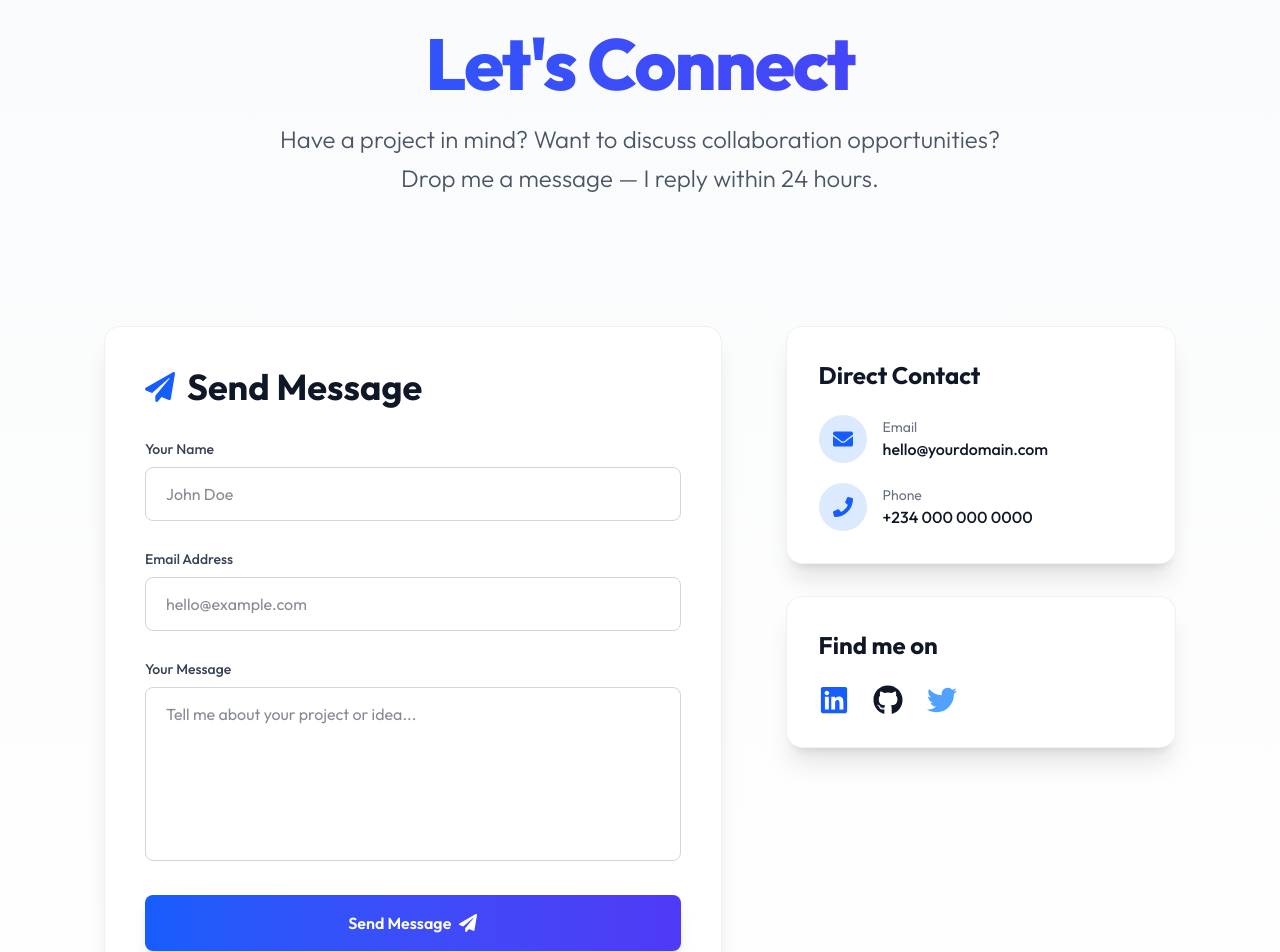
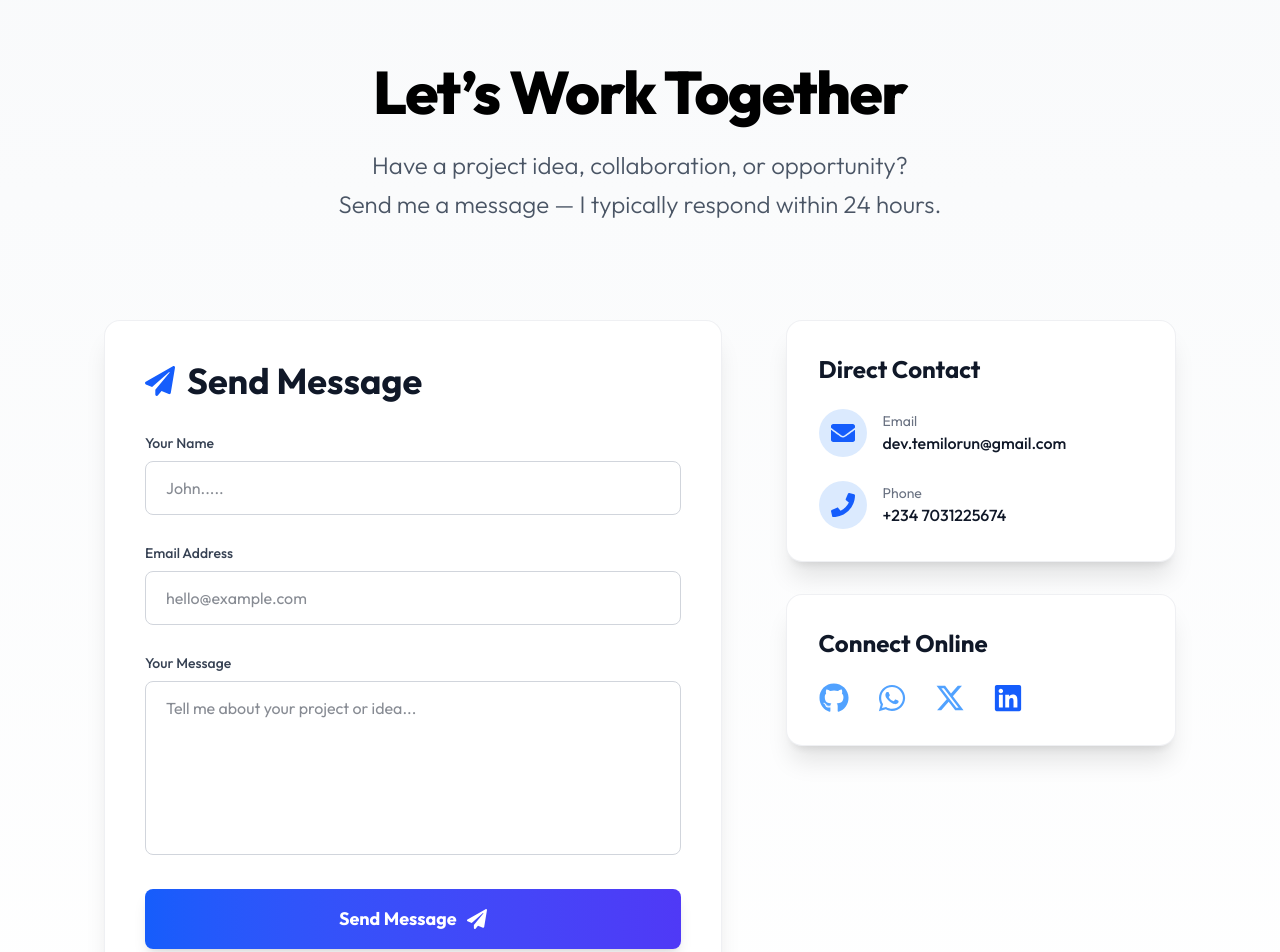
Before and after one commit to devTemilorun/next.js-portfolio, a Next.js app: page /Contact in a window 1280 px wide. Shown: the part 100-1052 px from the top of the page. Built offline with nearby package versions, Linux system fonts and the light colour scheme.

Commit message:
Retouch in the contact page and implementation of the form submission

```diff
--- a/src/app/Contact/page.tsx
+++ b/src/app/Contact/page.tsx
@@ -1,7 +1,6 @@
-// app/contact/page.tsx
 'use client'
 
-import React from 'react'
+import React, { useState } from 'react'
 import { motion } from 'framer-motion'
 import { useForm, SubmitHandler } from 'react-hook-form'
 import { zodResolver } from '@hookform/resolvers/zod'
@@ -11,13 +10,17 @@ import {
   FaPhone,
   FaLinkedin,
   FaGithub,
-  FaTwitter,
-  FaPaperPlane
+  FaPaperPlane,
+  FaWhatsapp
 } from 'react-icons/fa'
+import { FaXTwitter } from 'react-icons/fa6'
 
-// ────────────────────────────────────────────────
-// Form Schema + Types
-// ────────────────────────────────────────────────
+import PagesNavbar from '@/src/components/PagesNavbar'
+import Footer from '@/src/components/Footer'
+
+
+const WEB3FORMS_ACCESS_KEY = 'bfb3e646-41fe-4500-bbb7-3f621a355715'
+
 const contactFormSchema = z.object({
   name: z.string().min(2, 'Name must be at least 2 characters'),
   email: z.string().email('Please enter a valid email'),
@@ -26,10 +29,10 @@ const contactFormSchema = z.object({
 
 type ContactFormInputs = z.infer<typeof contactFormSchema>
 
-// ────────────────────────────────────────────────
-// Main Component
-// ────────────────────────────────────────────────
 export default function ContactPage() {
+  const [submitStatus, setSubmitStatus] = useState<'idle' | 'loading' | 'success' | 'error'>('idle')
+  const [submitMessage, setSubmitMessage] = useState('')
+
   const {
     register,
     handleSubmit,
@@ -45,19 +48,46 @@ export default function ContactPage() {
   })
 
   const onSubmit: SubmitHandler<ContactFormInputs> = async (data) => {
-    // ── Replace this with real submission logic ──
-    // Examples: fetch('/api/contact'), EmailJS, Formspree, Resend, etc.
-    console.log('Form data:', data)
+    setSubmitStatus('loading')
+    setSubmitMessage('')
 
-    await new Promise(resolve => setTimeout(resolve, 1200)) // simulate network
-    alert('Thank you! Your message has been sent.')
+    const formData = new FormData()
+    formData.append('access_key', WEB3FORMS_ACCESS_KEY)
+    formData.append('name', data.name)
+    formData.append('email', data.email)
+    formData.append('message', data.message)
+
+
+    try {
+      const response = await fetch('https://api.web3forms.com/submit', {
+        method: 'POST',
+        body: formData,
+        headers: {
+          'Accept': 'application/json',
+        },
+      })
+
+      const json = await response.json()
+
+      if (json.success) {
+        setSubmitStatus('success')
+        setSubmitMessage('Thank you! Your message has been sent.')
         reset()
+      } else {
+        setSubmitStatus('error')
+        setSubmitMessage(json.message || 'Failed to send message. Please try again.')
+      }
+    } catch (err) {
+      setSubmitStatus('error')
+      setSubmitMessage('Network error — please check your connection.')
+    }
   }
 
   return (
+    <div>
+      <PagesNavbar/>
       <div className="min-h-screen bg-gradient-to-b from-gray-50 to-white dark:from-gray-950 dark:to-gray-900 text-gray-900 dark:text-gray-100">
-      {/* Hero / Heading Section */}
-      <section className="relative py-20 md:py-32 overflow-hidden">
+        <section className="relative pt-16 pb-16 md:pb-24 overflow-hidden">
           <div className="absolute inset-0 bg-grid-slate-900/[0.04] dark:bg-grid-slate-100/[0.03]" />
           <div className="relative container mx-auto px-6 md:px-10 max-w-6xl">
             <motion.div
@@ -66,22 +96,19 @@ export default function ContactPage() {
               transition={{ duration: 0.9 }}
               className="text-center"
             >
-            <h1 className="text-5xl sm:text-6xl md:text-7xl font-extrabold tracking-tight mb-5 bg-clip-text text-transparent bg-gradient-to-r from-blue-600 to-indigo-600 dark:from-blue-400 dark:to-indigo-400">
-              Let's Connect
+              <h1 className="text-3xl sm:text-5xl md:text-6xl font-extrabold tracking-tight mb-6 text-black">
+                Let’s Work Together
               </h1>
-            <p className="text-xl md:text-2xl text-gray-600 dark:text-gray-400 max-w-3xl mx-auto font-light leading-relaxed">
-              Have a project in mind? Want to discuss collaboration opportunities?<br className="hidden sm:block" />
-              Drop me a message — I reply within 24 hours.
+              <p className="text-lg sm:text-xl md:text-2xl text-gray-600 dark:text-gray-400 max-w-3xl mx-auto font-light leading-relaxed">
+                Have a project idea, collaboration, or opportunity?<br className="hidden sm:block" />
+                Send me a message — I typically respond within 24 hours.
               </p>
             </motion.div>
           </div>
         </section>
-
-      {/* Main Content – Form + Info */}
-      <section className="pb-24 md:pb-32">
+        <section className="pb-20 md:pb-32">
           <div className="container mx-auto px-6 md:px-10 max-w-6xl">
             <div className="grid lg:grid-cols-5 gap-10 xl:gap-16">
-            {/* Contact Form – 3/5 columns */}
               <motion.div
                 initial={{ opacity: 0, x: -40 }}
                 whileInView={{ opacity: 1, x: 0 }}
@@ -93,8 +120,14 @@ export default function ContactPage() {
                   <FaPaperPlane className="text-3xl text-blue-600 dark:text-blue-400" />
                   <h2 className="text-3xl md:text-4xl font-bold">Send Message</h2>
                 </div>
-
                 <form onSubmit={handleSubmit(onSubmit)} className="space-y-7">
+                  <input
+                    type="text"
+                    name="botcheck"
+                    className="hidden"
+                    tabIndex={-1}
+                    autoComplete="off"
+                  />
                   <div>
                     <label htmlFor="name" className="block text-sm font-medium mb-2 text-gray-700 dark:text-gray-300">
                       Your Name
@@ -104,13 +137,12 @@ export default function ContactPage() {
                       type="text"
                       {...register('name')}
                       className="w-full px-5 py-3.5 rounded-lg border border-gray-300 dark:border-gray-600 bg-white/50 dark:bg-gray-900/50 focus:border-blue-500 focus:ring-2 focus:ring-blue-500/30 outline-none transition-all"
-                    placeholder="John Doe"
+                      placeholder="John....."
                     />
                     {errors.name && (
                       <p className="mt-1.5 text-sm text-red-600 dark:text-red-400">{errors.name.message}</p>
                     )}
                   </div>
-
                   <div>
                     <label htmlFor="email" className="block text-sm font-medium mb-2 text-gray-700 dark:text-gray-300">
                       Email Address
@@ -126,7 +158,6 @@ export default function ContactPage() {
                       <p className="mt-1.5 text-sm text-red-600 dark:text-red-400">{errors.email.message}</p>
                     )}
                   </div>
-
                   <div>
                     <label htmlFor="message" className="block text-sm font-medium mb-2 text-gray-700 dark:text-gray-300">
                       Your Message
@@ -142,24 +173,31 @@ export default function ContactPage() {
                       <p className="mt-1.5 text-sm text-red-600 dark:text-red-400">{errors.message.message}</p>
                     )}
                   </div>
-
                   <button
                     type="submit"
-                  disabled={isSubmitting}
-                  className="w-full py-4 bg-gradient-to-r from-blue-600 to-indigo-600 hover:from-blue-700 hover:to-indigo-700 text-white font-semibold rounded-lg shadow-lg transform transition-all hover:scale-[1.02] disabled:opacity-60 disabled:hover:scale-100 disabled:cursor-not-allowed flex items-center justify-center gap-2"
+                    disabled={isSubmitting || submitStatus === 'loading'}
+                    className="w-full py-4 px-6 bg-gradient-to-r from-blue-600 to-indigo-600 hover:from-blue-700 hover:to-indigo-700 text-white font-bold text-lg rounded-lg shadow-lg transition-all hover:scale-[1.02] disabled:opacity-60 disabled:hover:scale-100 disabled:cursor-not-allowed flex items-center justify-center gap-2.5"
                   >
-                  {isSubmitting ? (
-                    <>Sending...</>
+                    {submitStatus === 'loading' || isSubmitting ? (
+                      'Sending...'
                     ) : (
                       <>
-                      Send Message <FaPaperPlane className="text-lg" />
+                        Send Message <FaPaperPlane className="text-xl" />
                       </>
                     )}
                   </button>
+                  {submitStatus === 'success' && (
+                    <div className="p-5 bg-green-100 dark:bg-green-900/40 text-green-800 dark:text-green-200 rounded-xl text-center font-medium border border-green-200 dark:border-green-800/50">
+                      {submitMessage}
+                    </div>
+                  )}
+                  {submitStatus === 'error' && (
+                    <div className="p-5 bg-red-100 dark:bg-red-900/40 text-red-800 dark:text-red-200 rounded-xl text-center font-medium border border-red-200 dark:border-red-800/50">
+                      {submitMessage}
+                    </div>
+                  )}
                 </form>
               </motion.div>
-
-            {/* Contact Info Sidebar – 2/5 columns */}
               <motion.div
                 initial={{ opacity: 0, x: 40 }}
                 whileInView={{ opacity: 1, x: 0 }}
@@ -167,48 +205,47 @@ export default function ContactPage() {
                 transition={{ duration: 0.8, delay: 0.2 }}
                 className="lg:col-span-2 space-y-8"
               >
-              {/* Email & Phone Card */}
                 <div className="bg-white dark:bg-gray-800/70 backdrop-blur-sm p-8 rounded-2xl shadow-xl border border-gray-200/60 dark:border-gray-700/60">
                   <h3 className="text-2xl font-bold mb-6">Direct Contact</h3>
-                <div className="space-y-5">
+                  <div className="space-y-6">
                     <div className="flex items-center gap-4">
-                    <div className="w-12 h-12 rounded-full bg-blue-100 dark:bg-blue-900/40 flex items-center justify-center text-blue-600 dark:text-blue-400 text-xl">
+                      <div className="w-12 h-12 rounded-full bg-blue-100 dark:bg-blue-900/40 flex items-center justify-center text-blue-600 dark:text-blue-400 text-2xl">
                         <FaEnvelope />
                       </div>
                       <div>
                         <p className="text-sm text-gray-500 dark:text-gray-400">Email</p>
-                      <a href="mailto:hello@yourdomain.com" className="font-medium hover:text-blue-600 dark:hover:text-blue-400 transition-colors">
-                        hello@yourdomain.com
+                        <a href="mailto:dev.temilorun@gmail.com?subject=Inquiry&body=Hello,%0A%0AI'd%20like%20to%20discuss..." className="font-medium hover:text-blue-600 dark:hover:text-blue-400 transition-colors">
+                          dev.temilorun@gmail.com
                         </a>
                       </div>
                     </div>
-
                     <div className="flex items-center gap-4">
-                    <div className="w-12 h-12 rounded-full bg-blue-100 dark:bg-blue-900/40 flex items-center justify-center text-blue-600 dark:text-blue-400 text-xl">
+                      <div className="w-12 h-12 rounded-full bg-blue-100 dark:bg-blue-900/40 flex items-center justify-center text-blue-600 dark:text-blue-400 text-2xl">
                         <FaPhone />
                       </div>
                       <div>
                         <p className="text-sm text-gray-500 dark:text-gray-400">Phone</p>
-                      <a href="tel:+2340000000000" className="font-medium hover:text-blue-600 dark:hover:text-blue-400 transition-colors">
-                        +234 000 000 0000
+                        <a href="tel:+2347041225674" className="font-medium hover:text-blue-600 dark:hover:text-blue-400 transition-colors">
+                          +234 7031225674
                         </a>
                       </div>
                     </div>
                   </div>
                 </div>
-
-              {/* Social Links Card */}
                 <div className="bg-white dark:bg-gray-800/70 backdrop-blur-sm p-8 rounded-2xl shadow-xl border border-gray-200/60 dark:border-gray-700/60">
-                <h3 className="text-2xl font-bold mb-6">Find me on</h3>
-                <div className="flex gap-6 text-3xl">
-                  <a href="https://linkedin.com/in/yourprofile" target="_blank" rel="noopener noreferrer" className="text-blue-600 hover:text-blue-800 dark:text-blue-400 dark:hover:text-blue-300 transition-colors">
-                    <FaLinkedin />
-                  </a>
-                  <a href="https://github.com/yourusername" target="_blank" rel="noopener noreferrer" className="hover:text-gray-700 dark:hover:text-gray-300 transition-colors">
+                  <h3 className="text-2xl font-bold mb-6">Connect Online</h3>
+                  <div className="flex gap-7 text-3xl">
+                    <a href="https://github.com/devTemilorun" target="_blank" rel="noopener noreferrer" className="text-blue-400 hover:text-blue-600 transition-colors">
                       <FaGithub />
                     </a>
-                  <a href="https://twitter.com/yourhandle" target="_blank" rel="noopener noreferrer" className="text-blue-400 hover:text-blue-600 transition-colors">
-                    <FaTwitter />
+                    <a href="https://wa.me/2347031225674?text=Hello!%20I'm%20interested%20in%20your%20services." target="_blank" rel="noopener noreferrer" className="text-blue-400 hover:text-blue-600 transition-colors">
+                      <FaWhatsapp/>
+                    </a>
+                    <a href="https://twitter.com/ISCRYPT0001" target="_blank" rel="noopener noreferrer" className="text-blue-400 hover:text-blue-600 transition-colors">
+                      <FaXTwitter/>
+                    </a>
+                    <a href="https://www.linkedin.com/in/olawuni-israel-oluwatemilorun-85714a324" target="_blank" rel="noopener noreferrer" className="text-blue-600 hover:text-blue-800 dark:text-blue-400 dark:hover:text-blue-300 transition-colors">
+                      <FaLinkedin />
                     </a>
                   </div>
                 </div>
@@ -217,5 +254,7 @@ export default function ContactPage() {
           </div>
         </section>
       </div>
+    <Footer/>
+    </div>
   )
 }
--- a/src/components/Contact.tsx
+++ b/src/components/Contact.tsx
@@ -9,9 +9,7 @@ import { MdEmail, MdLocationOn } from "react-icons/md"
 const Contact = () => {
   return (
     <section className="min-h-screen w-full py-24 px-6">
-
-      {/* Header */}
-      <div className="max-w-3xl mx-auto text-center mb-20">
+      <div className="max-w-3xl mx-auto text-center mb-12">
         <h1 className="text-5xl font-light tracking-wide text-gray-900">
           Let’s Work Together
         </h1>
@@ -20,84 +18,54 @@ const Contact = () => {
           Send me a message — I typically respond within 24 hours.
         </p>
       </div>
+      <div className="max-w-6xl mx-auto grid grid-cols-1 md:grid-cols-2 gap-10 items-stretch">
+        <div className="backdrop-blur-xl bg-white/60 border border-white/40 shadow-xl rounded-3xl p-8 md:p-10">
+          <div className="space-y-8 py-6 px-2 md:px-6">
+            <div className="text-center space-y-5">
+                <h3 className="text-2xl md:text-3xl font-semibold text-gray-800 dark:text-gray-100">
+                Ready to Build Something Exceptional?
+                </h3>
 
-      {/* Main Content */}
-      <div className="max-w-6xl mx-auto grid grid-cols-1 md:grid-cols-2 gap-10 items-stretch">
+                <p className="text-gray-600 dark:text-gray-300 max-w-2xl mx-auto leading-relaxed">
+                I deliver <span className="font-semibold text-indigo-600 dark:text-indigo-400">clean, modern, performant</span> code
+                with attention to detail, strong architecture, and excellent user experience.
+                </p>
 
-        {/* CONTACT FORM */}
-        <div className="backdrop-blur-xl bg-white/60 border border-white/40 shadow-xl rounded-3xl p-8 md:p-10">
-
-          <h2 className="text-2xl font-semibold mb-8 text-gray-800 tracking-wide">
-            Send Message
-          </h2>
-
-          <form className="space-y-6">
-
-            {/* Name */}
-            <div className="flex flex-col gap-2">
-              <label className="text-sm text-gray-600">Full Name</label>
-              <input
-                type="text"
-                placeholder="John Doe"
-                className="w-full rounded-xl border border-gray-300 bg-white/70 px-4 py-3 outline-none focus:border-indigo-500 focus:ring-2 focus:ring-indigo-200 transition"
-              />
+                <p className="text-gray-600 dark:text-gray-300 font-medium">
+                Let's turn your vision into high-quality reality.
+                </p>
             </div>
 
-            {/* Email */}
-            <div className="flex flex-col gap-2">
-              <label className="text-sm text-gray-600">Email Address</label>
-              <input
-                type="email"
-                placeholder="example@email.com"
-                className="w-full rounded-xl border border-gray-300 bg-white/70 px-4 py-3 outline-none focus:border-indigo-500 focus:ring-2 focus:ring-indigo-200 transition"
-              />
+            <div className="flex flex-col sm:flex-row gap-4 justify-center pt-4">
+                <Link href="/Contact"
+                    className="inline-flex items-center justify-center gap-2 px-8 py-4 rounded-xl text-white font-medium tracking-wide
+                    bg-gradient-to-r from-indigo-500 to-blue-600
+                    hover:from-indigo-600 hover:to-blue-700
+                    shadow-lg hover:shadow-indigo-300/40
+                    transition-all duration-300 transform hover:-translate-y-0.5 active:translate-y-0"
+                >
+                    <span>Start a Conversation</span>
+                    <svg
+                        className="w-5 h-5"
+                        fill="none"
+                        stroke="currentColor"
+                        viewBox="0 0 24 24"
+                    >
+                        <path strokeLinecap="round" strokeLinejoin="round" strokeWidth={2} d="M14 5l7 7m0 0l-7 7m7-7H3" />
+                    </svg>
+                </Link>
             </div>
 
-            {/* Subject */}
-            <div className="flex flex-col gap-2">
-              <label className="text-sm text-gray-600">Subject</label>
-              <input
-                type="text"
-                placeholder="Project Discussion"
-                className="w-full rounded-xl border border-gray-300 bg-white/70 px-4 py-3 outline-none focus:border-indigo-500 focus:ring-2 focus:ring-indigo-200 transition"
-              />
+            <p className="text-center text-sm text-gray-500 dark:text-gray-400 pt-4">
+                Usually reply within 4–12 hours • Confidentiality assured
+            </p>
             </div>
-
-            {/* Message */}
-            <div className="flex flex-col gap-2">
-              <label className="text-sm text-gray-600">Message</label>
-              <textarea
-                rows={5}
-                placeholder="Tell me about your project..."
-                className="w-full resize-none rounded-xl border border-gray-300 bg-white/70 px-4 py-3 outline-none focus:border-indigo-500 focus:ring-2 focus:ring-indigo-200 transition"
-              />
-            </div>
-
-            {/* Button */}
-            <button
-              type="submit"
-              className="w-full py-4 rounded-xl text-white font-medium tracking-wide
-              bg-gradient-to-r from-indigo-500 to-blue-600
-              hover:from-indigo-600 hover:to-blue-700
-              shadow-lg hover:shadow-indigo-300/40
-              transition-all duration-300"
-            >
-              Send Message
-            </button>
-
-          </form>
         </div>
-
-        {/* CONTACT INFO */}
         <div className="flex flex-col justify-center text-center md:text-left backdrop-blur-xl bg-white/60 border border-white/40 shadow-xl rounded-3xl p-8 md:p-10">
-
           <h2 className="text-2xl font-semibold mb-8 text-gray-800 tracking-wide">
             Contact Info
           </h2>
-
           <div className="space-y-6 text-gray-700">
-
-            {/* Location */}
             <div className="flex items-center gap-4 justify-center md:justify-start">
               <MdLocationOn className="text-3xl text-indigo-600" />
               <div>
@@ -105,8 +73,6 @@ const Contact = () => {
                 <p className="text-gray-600">Nigeria, Earth</p>
               </div>
             </div>
-
-            {/* Email */}
             <div className="flex items-center gap-4 justify-center md:justify-start">
               <MdEmail className="text-3xl text-indigo-600" />
               <div>
@@ -114,8 +80,6 @@ const Contact = () => {
                 <p className="text-gray-600">dev.temilorun@gmail.com</p>
               </div>
             </div>
-
-            {/* WhatsApp */}
             <div className="flex items-center gap-4 justify-center md:justify-start">
               <FaWhatsapp className="text-3xl text-indigo-600" />
               <div>
@@ -123,35 +87,25 @@ const Contact = () => {
                 <p className="text-gray-600">+234 703 122 5674</p>
               </div>
             </div>
-
-            {/* Socials */}
             <div className="pt-6">
               <p className="font-medium mb-4">Connect with me</p>
-
               <div className="flex gap-5 justify-center md:justify-start text-gray-700">
-
                 <Link target="_blank" href="https://github.com/devTemilorun" className="w-11 h-11 rounded-full border border-gray-400 flex items-center justify-center hover:bg-gray-900 hover:text-white transition">
                   <FaGithub className="w-5 h-5" />
                 </Link>
-
                 <Link target="_blank" href="https://wa.me/2347031225674" className="w-11 h-11 rounded-full border border-gray-400 flex items-center justify-center hover:bg-gray-900 hover:text-white transition">
                   <FaWhatsapp className="w-5 h-5" />
                 </Link>
-
                 <Link target="_blank" href="https://twitter.com/ISCRYPT0001" className="w-11 h-11 rounded-full border border-gray-400 flex items-center justify-center hover:bg-gray-900 hover:text-white transition">
                   <FaXTwitter className="w-5 h-5" />
                 </Link>
-
                 <Link target="_blank" href="https://www.linkedin.com/in/olawuni-israel-oluwatemilorun-85714a324" className="w-11 h-11 rounded-full border border-gray-400 flex items-center justify-center hover:bg-gray-900 hover:text-white transition">
                   <FaLinkedin className="w-5 h-5" />
                 </Link>
-
               </div>
             </div>
-
           </div>
         </div>
-
       </div>
     </section>
   )
--- a/src/components/Footer.tsx
+++ b/src/components/Footer.tsx
@@ -38,8 +38,8 @@ const Footer = () => {
             </h4>
             <div className="space-y-3">
               <p className="text-gray-400">
-                Email: <a href="`mailto:dev.temilorun@gmail.com?subject=Inquiry&body=Hello,%0A%0AI'd%20like%20to%20discuss..." className="hover:text-white transition-colors">
-                  olawuniisrael2020@gmail.com
+                Email: <a href="mailto:dev.temilorun@gmail.com?subject=Inquiry&body=Hello,%0A%0AI'd%20like%20to%20discuss..." className="hover:text-white transition-colors">
+                  dev.temilorun@gmail.com
                 </a>
               </p>
               <p className="text-gray-400">
```
Also changed, not shown: src/components/About.tsx (+26 -3 lines), src/components/Projects.tsx (+8 -2 lines). Lines whose indentation alone changed are shown as unchanged.
